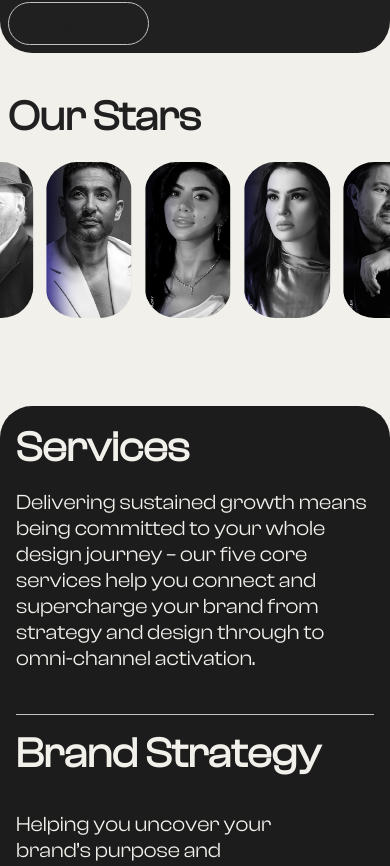
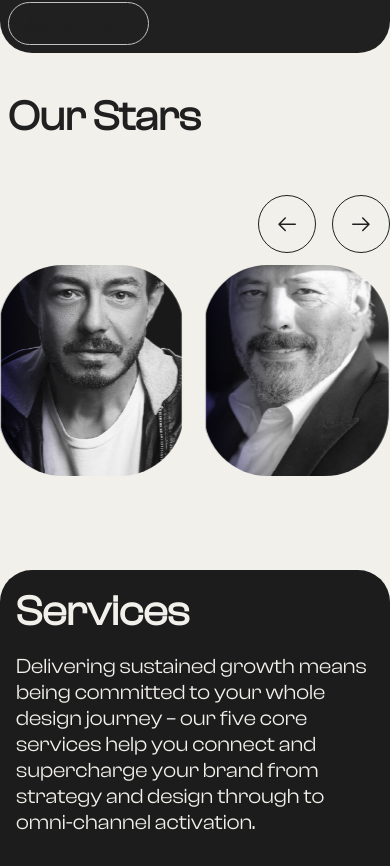
Before and after one commit to shehabwaleedd/tagMedia, a Next.js app: page / in a window 390 px wide. Shown: the part 4216-5082 px from the top of the page. Built offline with nearby package versions, Linux system fonts and the light colour scheme.

Commit message:
added drag option for images slider style fixes.

```diff
--- a/src/components/SlidingImages/index.jsx
+++ b/src/components/SlidingImages/index.jsx
@@ -3,6 +3,16 @@ import { useRef } from 'react';
 import { useScroll, useTransform, motion } from 'framer-motion';
 import styles from './style.module.scss';
 import Image from 'next/image';
+import { Swiper, SwiperSlide } from "swiper/react";
+import SwiperCore from 'swiper';
+import useWindowWidth from '@/hooks/useWindowWidth';
+import { Navigation, Pagination } from "swiper/modules"
+import "swiper/css";
+import "swiper/css/pagination";
+import 'swiper/css/navigation';
+SwiperCore.use([Navigation, Pagination]);
+import Magnetic from '@/animation/Magnetic';
+import { GoArrowLeft, GoArrowRight } from "react-icons/go";
 
 const slider1 = [
     {
@@ -34,33 +44,75 @@ const slider1 = [
 
 
 export default function ImagesSlider() {
-
+    const swiperRef = useRef(null);
+    const windowWidth = useWindowWidth()
+    const isMobile = windowWidth < 555;
+    const isTablet = windowWidth < 777
+    const isBigScreen = windowWidth < 1900
     const container = useRef(null);
     const { scrollYProgress } = useScroll({
         target: container,
         offset: ["start end", "end start"]
     })
 
-    const x1 = useTransform(scrollYProgress, [0, 1], ['50vw', '-100vw'])
+    const x1 = useTransform(scrollYProgress, [0, 1], ['10vw', '-10vw'])
+
+    const handleNextSlide = () => {
+        if (swiperRef.current) {
+            swiperRef.current.slideNext();
+        }
+    };
+
+    const handlePrevSlide = () => {
+        if (swiperRef.current) {
+            swiperRef.current.slidePrev();
+        }
+    };
+
 
     return (
         <div ref={container} className={styles.slidingImages}>
             <h2> Our Stars </h2>
+            <div className={styles.slidingImages_btns}>
+                <Magnetic>
+                    <button onClick={handlePrevSlide}><GoArrowLeft /></button>
+                </Magnetic>
+                <Magnetic>
+                    <button onClick={handleNextSlide}><GoArrowRight /></button>
+                </Magnetic>
+            </div>
             <motion.div style={{ x: x1 }} className={styles.slider}>
+                <Swiper
+                    onSwiper={(swiper) => { swiperRef.current = swiper; }}
+                    ref={swiperRef}
+                    spaceBetween={isMobile ? 20 : 50}
+                    slidesPerView={
+                        isMobile ? 2 : isTablet ? 3 : isBigScreen ? 4 : 5
+
+                    }
+                    navigation={
                         {
-                    slider1.map((project, index) => {
-                        return <div key={index} className={styles.project} >
+                            nextEl: ".swiper-button-next",
+                            prevEl: ".swiper-button-prev"
+                        }
+                    }>
+                    {
+                        slider1.map((project, index) => (
+                            <SwiperSlide key={index}>
+                                <div className={styles.project} >
                                     <div className={styles.imageContainer}>
                                         <Image
                                             alt={"image"}
                                             src={project.src}
-                                    width={500}
-                                    height={500}
+                                            width={1000}
+                                            height={1000}
                                         />
                                     </div>
                                 </div>
-                    })
+                            </SwiperSlide>
+                        ))
                     }
+                </Swiper>
             </motion.div>
         </div>
     )
--- a/src/components/SlidingImages/style.module.scss
+++ b/src/components/SlidingImages/style.module.scss
@@ -1,4 +1,4 @@
-.slidingImages{
+.slidingImages {
     display: flex;
     flex-direction: column;
     gap: 3vw;
@@ -11,6 +11,7 @@
     @media (max-width: 555px) {
         margin-bottom: 7vh;
     }
+
     h2 {
         padding: 3rem;
         font-size: var(--title-size);
@@ -20,40 +21,79 @@
             padding: 1rem;
             font-size: var(--biggest-font-size);
         }
+
         @media (max-width: 570px) {
             padding: 0.5rem;
             font-size: var(--bigger-font-size);
 
         }
     }
-    .slider{
+
+    &_btns {
         display: flex;
-        position: relative;
-        gap: 3vw;
-        width: 200vw;
-        left: -10vw;
-        .project{
-            width: 100%;
-            height: 40vw;
+        justify-content: flex-end;
+        align-items: flex-end;
+        gap: 2rem;
+        width: 100%;
+        height: 100%;
+        padding: 2rem;
+
+        @media (max-width: 777px) {
+            padding: 0;
+            padding-top: 4vh;
+            gap: 1rem;
+        }
+
+        button {
             display: flex;
+            justify-content: center;
             align-items: center;
-            justify-content: center;
+            gap: 1rem;
+            padding: 1rem;
+            border: 1px solid var(--title-color);
+            border-radius: 2rem;
+            font-size: 1.5rem;
+            font-family: var(--title-font);
 
+            transition: all 0.3s cubic-bezier(0.16, 1, 0.3, 1);
+            cursor: pointer;
 
+            svg {
+                fill: var(--title-color);
+                transition: all 0.3s cubic-bezier(0.16, 1, 0.3, 1);
+            }
 
+            &:hover {
+                background-color: var(--accent-color);
+                transition: all 0.3s cubic-bezier(0.16, 1, 0.3, 1);
+                border: 1px solid var(--container-color);
 
-            .imageContainer{
-                position: relative;
-                width: 100%;
-                height: 100%;
-                img{
-                    object-fit: cover;
-                    border-radius: 2rem;
-                    width: 100%;
-                    height: 100%;
-
+                svg {
+                    fill: var(--title-color)
                 }
             }
         }
     }
+
+    .slider {
+        display: flex;
+        justify-content: center;
+        align-items: center;
+        width: 100%;
+        gap: 3vh;
+        height: 100%;
+        cursor: pointer;
+
+        img {
+            height: 50vh;
+            object-fit: cover;
+            border-radius: 2rem;
+
+            @media (max-width: 970px) {
+                width: 100%;
+                height: 25vh;
+                border-radius: 4rem;
+            }
+        }
+    }
 }
--- a/src/components/footer/style.module.scss
+++ b/src/components/footer/style.module.scss
@@ -9,6 +9,7 @@
     padding: 2rem;
 
     @media (max-width: 567px) {
+        padding: 0.5rem;
         padding-top: 10vh;
     }
 
@@ -24,10 +25,6 @@
         h2 {
             font-size: 16vw;
             color: var(--container-color);
-
-            @media (max-width: 570px) {
-                font-size: 15vw;
-            }
         }
 
         p {
--- a/src/components/servicesCo/index.jsx
+++ b/src/components/servicesCo/index.jsx
@@ -98,7 +98,6 @@ const index = () => {
                                                 Get in touch
                                             </Link>
                                         </RoundedButton>
-                                        <h4>Questions we answer</h4>
                                     </div>
                                 </div>
                                 <div>
--- a/src/components/servicesCo/style.module.scss
+++ b/src/components/servicesCo/style.module.scss
@@ -115,7 +115,11 @@
 
                     li {
                         font-size: var(--body-font-size);
-                        color: var(--container-color)
+                        color: var(--container-color);
+                        @media (max-width: 888px) {
+                            font-size: var(--normal-font-size);
+                        }
+
                     }
                 }
             }
--- a/src/components/testimonials/index.jsx
+++ b/src/components/testimonials/index.jsx
@@ -1,10 +1,10 @@
 'use client'
 import React, { useRef, useState } from 'react';
 import styles from './style.module.scss';
-import { GoArrowRight } from "react-icons/go";
-import { GoArrowLeft } from "react-icons/go";
+import { GoArrowLeft, GoArrowRight } from "react-icons/go";
 import { Swiper, SwiperSlide } from "swiper/react";
-import SwiperCore, { Navigation, Pagination } from 'swiper';
+import SwiperCore from 'swiper';
+import  { Navigation, Pagination } from "swiper/modules"
 import Magnetic from '@/animation/Magnetic';
 import useWindowWidth from '@/hooks/useWindowWidth';
 import "swiper/css";
@@ -119,7 +119,6 @@ const Testimonials = () => {
                     ref={swiperRef}
                     spaceBetween={isMobile ? 20 : 50}
                     slidesPerView={isMobile ? 1 : 3}
-                    pagination={{ clickable: true }}
                     navigation={
                         {
                             nextEl: ".swiper-button-next",
```
Lines whose indentation alone changed are shown as unchanged.
